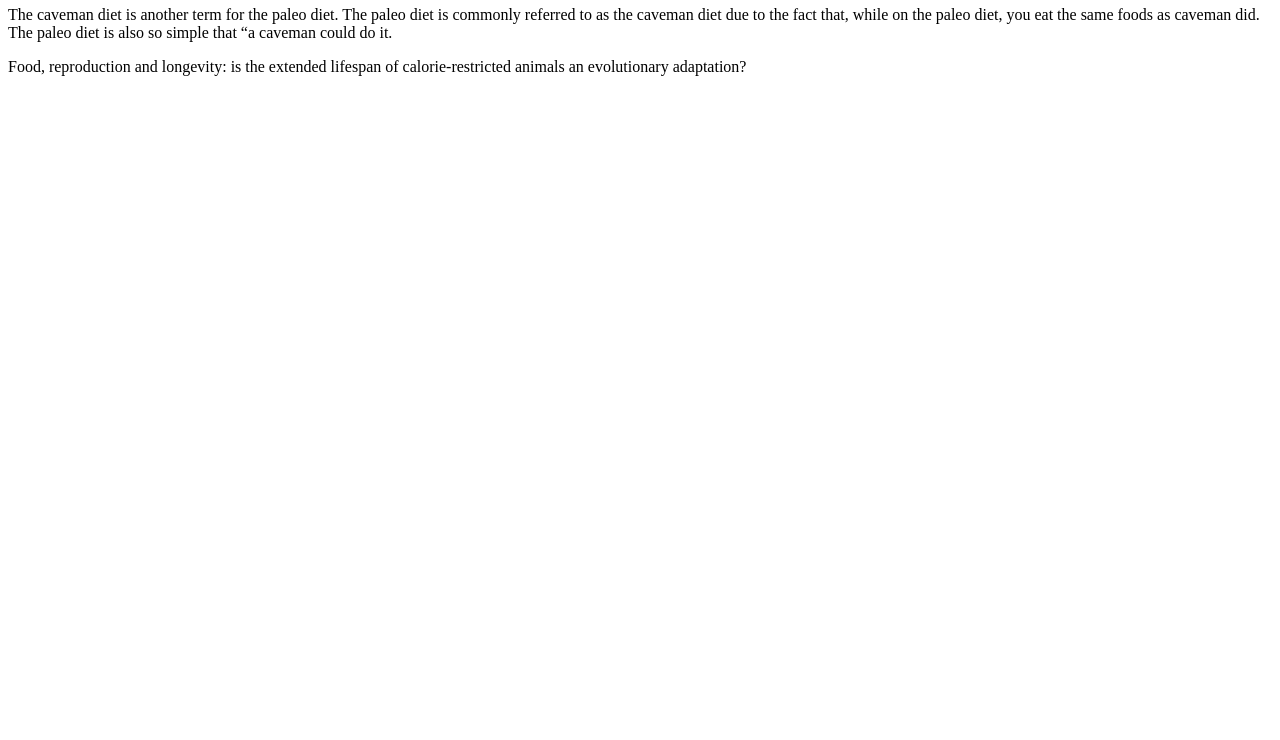
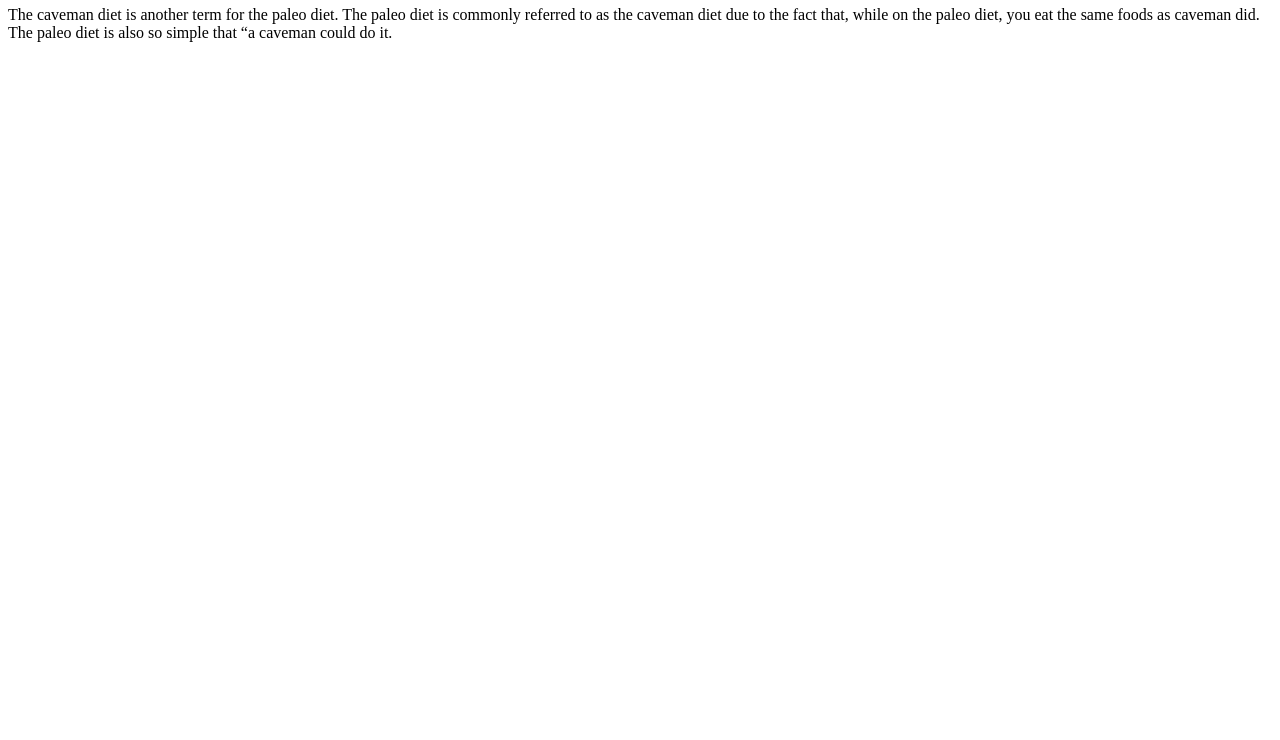
Before and after one commit to Sompio/Jerboa, a plain HTML site: page index.html in a window 1280 px wide. Shown: the part 60-800 px from the top of the page. Drawn offline with Linux system fonts and the light colour scheme.

Commit message:
Revert "Reproduction"
This reverts commit 551e2e78d8ea1b573bfe64694ef720633c68e0d7.

```diff
--- a/index.html
+++ b/index.html
@@ -1,5 +1,3 @@
 <h1>JERBOA</h1>
 
 <p>The caveman diet is another term for the paleo diet. The paleo diet is commonly referred to as the caveman diet due to the fact that, while on the paleo diet, you eat the same foods as caveman did. The paleo diet is also so simple that “a caveman could do it.</p>
-
-<p>Food, reproduction and longevity: is the extended lifespan of calorie-restricted animals an evolutionary adaptation?</p>
```
